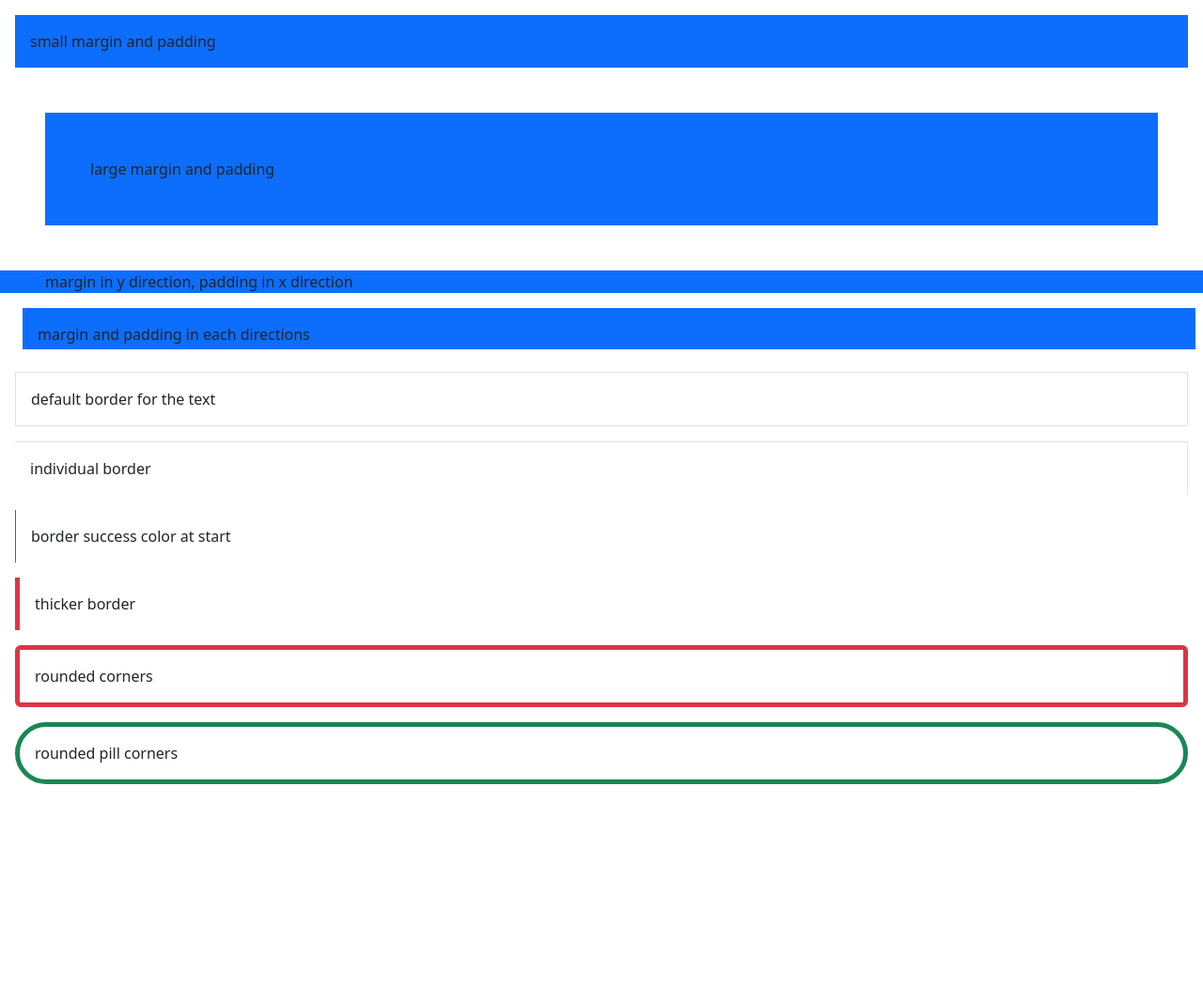
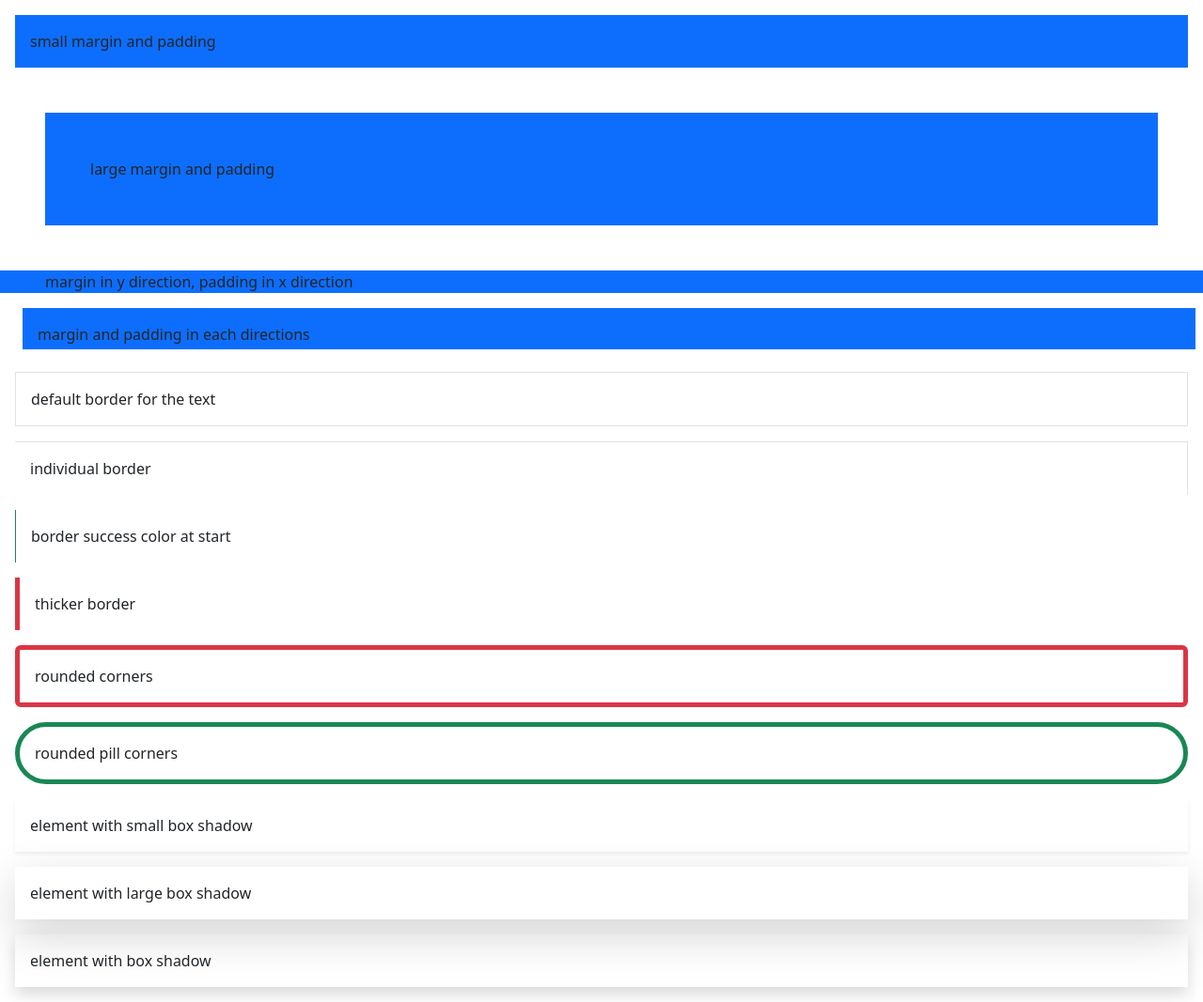
Before and after one commit to priscilla-abena-aboagye/demo, a plain HTML site: page utilities.html in a window 1280 px wide. Shown: the whole page at 94% size. Before the commit the page ends 851 px from the top, so only its background shows below. Drawn offline with nearby package versions, Linux system fonts and the light colour scheme.

Commit message:
box shadow

```diff
--- a/utilities.html
+++ b/utilities.html
@@ -22,6 +22,9 @@
      <div class="m-3 p-3 rounded-pill border border-success border-5">rounded pill corners</div>
 
     <!-- box shadow-->
+     <div class="m-3 p-3 shadow-sm">element with small box shadow</div>
+     <div class="m-3 p-3 shadow-lg">element with large box shadow</div>
+     <div class="m-3 p-3 shadow">element with box shadow</div>
 
     <!-- font weight-->
 
```
